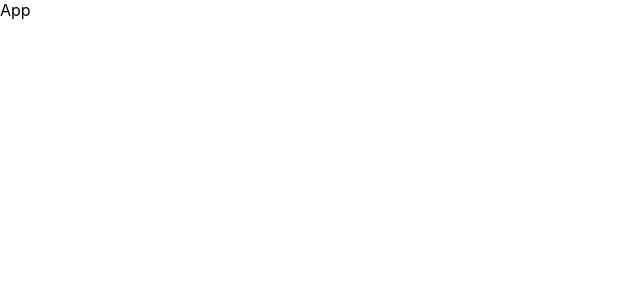
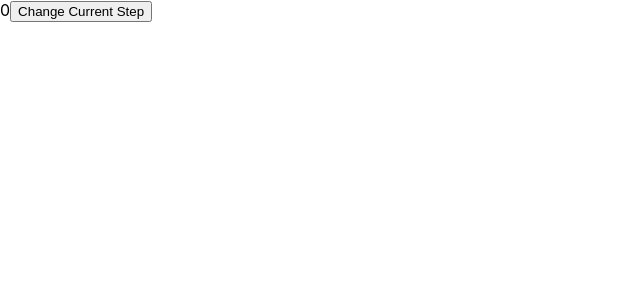
Before and after one commit to wintermute28/arrows-game, a React (Vite) app: page / in a window 1280 px wide. Shown: the top 300 px of the page, without its empty margins (0-640 px from the left). Built offline with nearby package versions, Linux system fonts and the light colour scheme.

Commit message:
Create structure

```diff
--- a/src/App.tsx
+++ b/src/App.tsx
@@ -1,5 +1,11 @@
-const App = () => {
-  return <div className="App">App</div>
+import Playground from "./components/Playground"
+
+const App: React.FC = () => {
+  return (
+    <div className="App">
+      <Playground />
+    </div>
+  )
 }
 
 export default App
--- a/src/app/store.ts
+++ b/src/app/store.ts
@@ -1,40 +1,19 @@
-import type { Action, ThunkAction } from "@reduxjs/toolkit"
-import { combineSlices, configureStore } from "@reduxjs/toolkit"
-import { setupListeners } from "@reduxjs/toolkit/query"
+import type { ThunkAction, Action } from "@reduxjs/toolkit"
+import { configureStore } from "@reduxjs/toolkit"
 
-// `combineSlices` automatically combines the reducers using
-// their `reducerPath`s, therefore we no longer need to call `combineReducers`.
-// const rootReducer = combineSlices(counterSlice, quotesApiSlice)
-// Infer the `RootState` type from the root reducer
-// export type RootState = ReturnType<typeof rootReducer>
+import playgroundReducer from "../components/Playground/store/slices"
 
-// The store setup is wrapped in `makeStore` to allow reuse
-// when setting up tests that need the same store config
-// export const makeStore = (preloadedState?: Partial<RootState>) => {
-//   const store = configureStore({
-//     // reducer: rootReducer,
-//     // Adding the api middleware enables caching, invalidation, polling,
-//     // and other useful features of `rtk-query`.
-//     middleware: getDefaultMiddleware => {
-//       return getDefaultMiddleware().concat(quotesApiSlice.middleware)
-//     },
-//     preloadedState,
-//   })
-// configure listeners using the provided defaults
-// optional, but required for `refetchOnFocus`/`refetchOnReconnect` behaviors
-//   setupListeners(store.dispatch)
-//   return store
-// }
+export const store = configureStore({
+  reducer: {
+    playground: playgroundReducer,
+  },
+})
 
-// export const store = makeStore()
-
-// Infer the type of `store`
-// export type AppStore = typeof store
-// // Infer the `AppDispatch` type from the store itself
-// export type AppDispatch = AppStore["dispatch"]
-// export type AppThunk<ThunkReturnType = void> = ThunkAction<
-//   ThunkReturnType,
-//   RootState,
-//   unknown,
-//   Action
-// >
+export type AppDispatch = typeof store.dispatch
+export type RootState = ReturnType<typeof store.getState>
+export type AppThunk<ReturnType = void> = ThunkAction<
+  ReturnType,
+  RootState,
+  unknown,
+  Action<string>
+>
--- /dev/null
+++ b/src/components/Playground/Playground.tsx
@@ -0,0 +1,18 @@
+import { useAppDispatch, useAppSelector } from "../../app/hooks"
+import { setCurrentStep } from "./store/slices"
+
+const Playground: React.FC = () => {
+  const state = useAppSelector(state => state.playground)
+  const dispatch = useAppDispatch()
+
+  return (
+    <div>
+      {state.currentStep}
+      <button onClick={() => dispatch(setCurrentStep())}>
+        Change Current Step
+      </button>
+    </div>
+  )
+}
+
+export default Playground
--- /dev/null
+++ b/src/components/Playground/index.ts
@@ -0,0 +1 @@
+export { default } from "./Playground"
--- /dev/null
+++ b/src/components/Playground/store/slices.ts
@@ -0,0 +1,19 @@
+import { createSlice } from "@reduxjs/toolkit"
+import type { IPlaygroundState } from "./types"
+
+export const initialState: IPlaygroundState = {
+  currentStep: 0,
+}
+
+export const playgroundSlice = createSlice({
+  name: "playground",
+  initialState,
+  reducers: {
+    setCurrentStep: state => {
+      state.currentStep += 1
+    },
+  },
+})
+
+export const { setCurrentStep } = playgroundSlice.actions
+export default playgroundSlice.reducer
--- /dev/null
+++ b/src/components/Playground/store/types.ts
@@ -0,0 +1,3 @@
+export interface IPlaygroundState {
+  currentStep: number
+}
--- a/src/main.tsx
+++ b/src/main.tsx
@@ -2,7 +2,7 @@ import React from "react"
 import { createRoot } from "react-dom/client"
 import { Provider } from "react-redux"
 import App from "./App"
-// import { store } from "./app/store"
+import { store } from "./app/store"
 import "./index.css"
 
 const container = document.getElementById("root")
@@ -12,10 +12,9 @@ if (container) {
 
   root.render(
     <React.StrictMode>
-      {/* <Provider
-      store={store}> */}
-      <App />
-      {/* </Provider> */}
+      <Provider store={store}>
+        <App />
+      </Provider>
     </React.StrictMode>,
   )
 } else {
```
